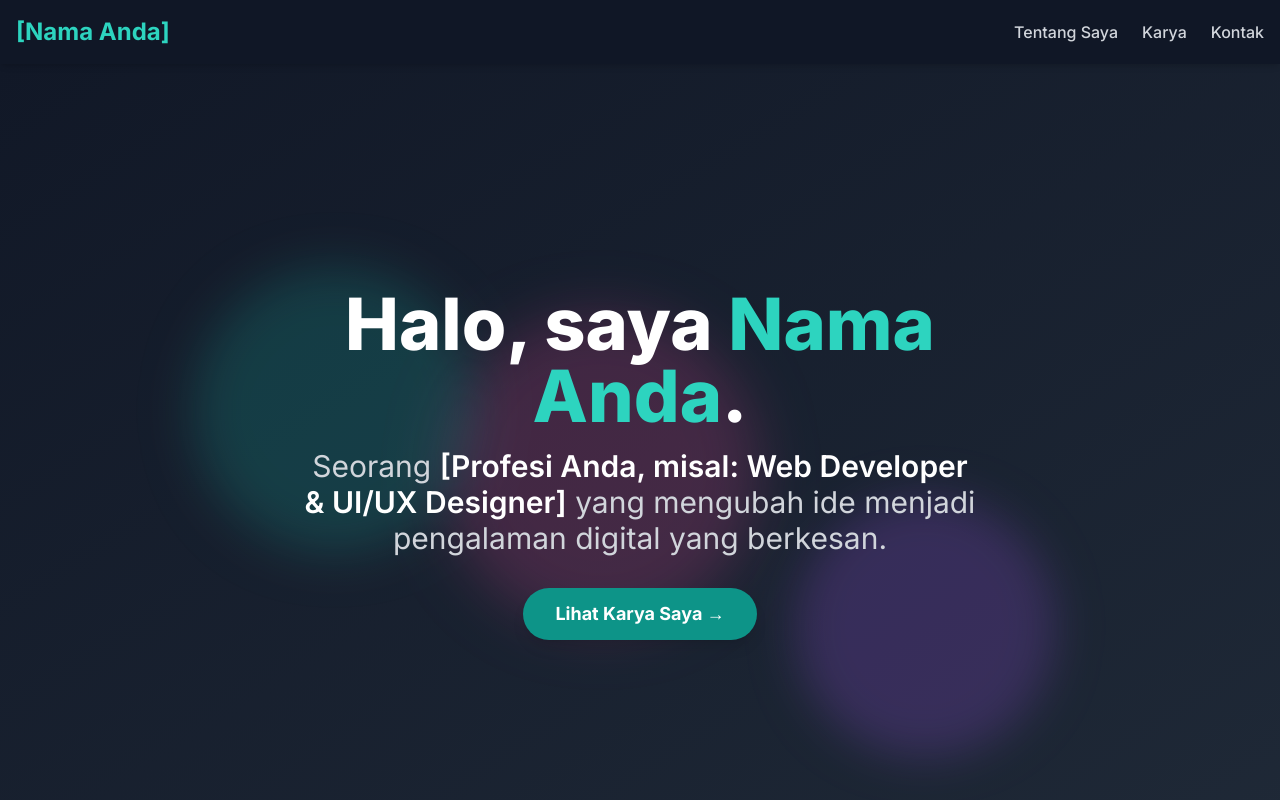
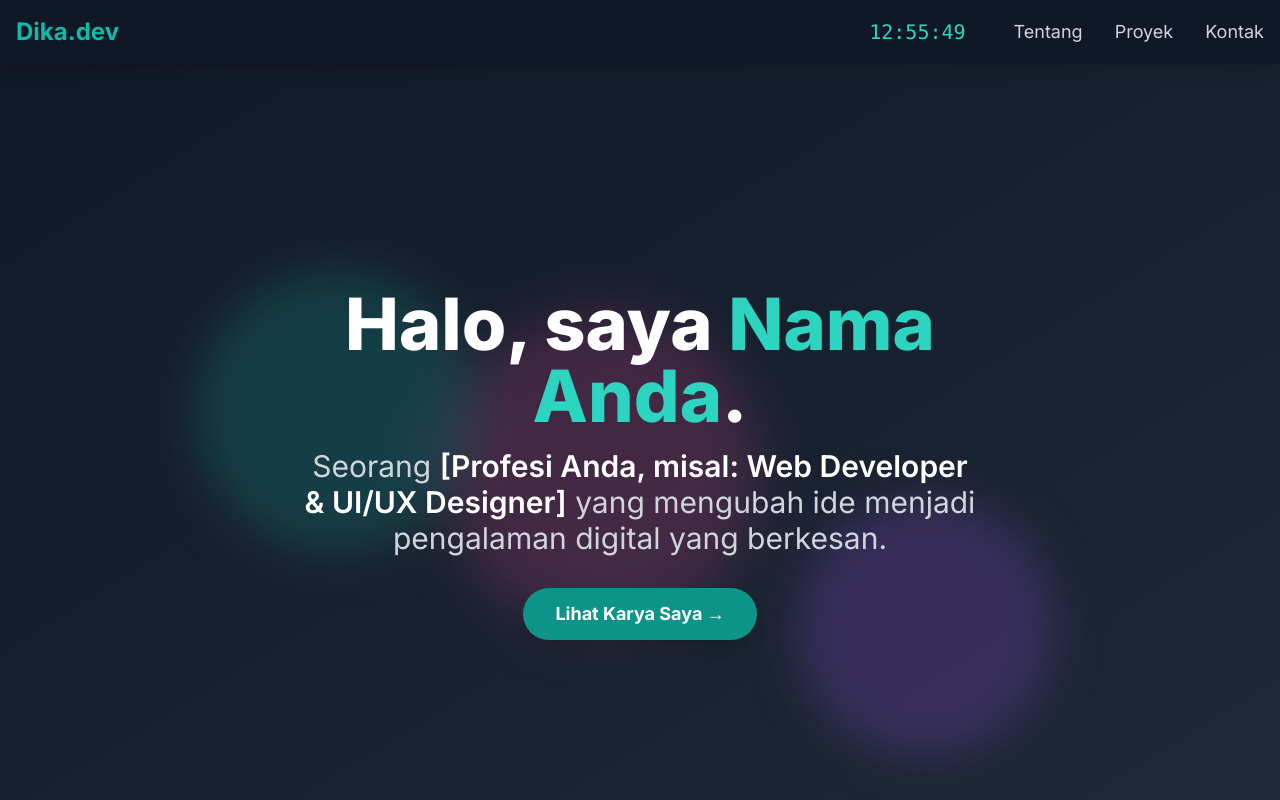
Before and after one commit to RazeYuki/Porto, a Next.js app: page / in a window 1280 px wide. Shown: the top 800 px of the page. Built offline with nearby package versions, Linux system fonts and the light colour scheme.

Commit message:
add clock

```diff
--- /dev/null
+++ b/components/DigitalClock.jsx
@@ -0,0 +1,34 @@
+// components/DigitalClock.jsx
+'use client'; // Penting: Ini harus Client Component karena menggunakan state dan efek
+
+import React, { useState, useEffect } from 'react';
+
+const DigitalClock = () => {
+  const [time, setTime] = useState(new Date());
+
+  useEffect(() => {
+    // Memperbarui waktu setiap detik
+    const timerId = setInterval(() => {
+      setTime(new Date());
+    }, 1000);
+
+    // Membersihkan interval saat komponen dilepas (unmount)
+    return () => clearInterval(timerId);
+  }, []); // [] agar efek hanya berjalan sekali saat mount dan cleanup saat unmount
+
+  // Format waktu menjadi HH:MM:SS
+  const formatTime = (date) => {
+    const hours = String(date.getHours()).padStart(2, '0');
+    const minutes = String(date.getMinutes()).padStart(2, '0');
+    const seconds = String(date.getSeconds()).padStart(2, '0');
+    return `${hours}:${minutes}:${seconds}`;
+  };
+
+  return (
+    <div className="text-xl font-mono text-teal-400 mr-4">
+      {formatTime(time)}
+    </div>
+  );
+};
+
+export default DigitalClock;
--- a/components/Header.jsx
+++ b/components/Header.jsx
@@ -3,7 +3,8 @@
 
 import React, { useState } from 'react';
 import Link from 'next/link';
-import { motion, AnimatePresence } from 'framer-motion';
+import { motion } from 'framer-motion';
+import DigitalClock from './DigitalClock';
 
 const Header = () => {
   const [isOpen, setIsOpen] = useState(false);
@@ -12,63 +13,68 @@ const Header = () => {
     setIsOpen(!isOpen);
   };
 
-  const menuVariants = {
-    hidden: { opacity: 0, x: "100%" },
-    visible: { opacity: 1, x: 0, transition: { type: "tween", duration: 0.3 } },
-    exit: { opacity: 0, x: "100%", transition: { type: "tween", duration: 0.3 } }
-  };
+  return (
+    <header className="fixed w-full top-0 left-0 bg-gray-900 bg-opacity-90 backdrop-blur-sm z-50 shadow-lg">
+      <nav className="container mx-auto px-4 py-4 flex justify-between items-center">
+        {/* Logo di kiri */}
+        <motion.div
+          initial={{ opacity: 0, x: -50 }}
+          animate={{ opacity: 1, x: 0 }}
+          transition={{ duration: 0.5 }}
+        >
+          <Link href="/" className="text-2xl font-bold text-teal-500 hover:text-teal-400 transition-colors duration-300">
+            Dika.dev
+          </Link>
+        </motion.div>
 
-  const linkVariants = {
-    hidden: { opacity: 0, y: 20 },
-    visible: { opacity: 1, y: 0 }
-  };
+        {/* --- Mulai Modifikasi di sini --- */}
+        {/* Kelompokkan jam dan navigasi desktop/mobile toggle */}
+        <div className="flex items-center space-x-8"> {/* Gunakan flex untuk mengelompokkan */}
+          <DigitalClock /> {/* Jam Digital */}
 
-  return (
-    <header className="fixed top-0 left-0 w-full bg-gray-900 bg-opacity-90 backdrop-blur-sm z-50 shadow-md">
-      <nav className="container mx-auto px-4 py-4 flex justify-between items-center">
-        <Link href="/" className="text-2xl font-bold text-teal-400 hover:text-teal-300 transition duration-300">
-          [Nama Anda]
-        </Link>
+          {/* Desktop Navigation */}
+          <motion.div
+            className="hidden md:flex space-x-8"
+            initial={{ opacity: 0, x: 50 }}
+            animate={{ opacity: 1, x: 0 }}
+            transition={{ duration: 0.5 }}
+          >
+            <Link href="#about" className="text-gray-300 hover:text-teal-500 transition-colors duration-300 text-lg">Tentang</Link>
+            <Link href="#projects" className="text-gray-300 hover:text-teal-500 transition-colors duration-300 text-lg">Proyek</Link>
+            <Link href="#contact" className="text-gray-300 hover:text-teal-500 transition-colors duration-300 text-lg">Kontak</Link>
+          </motion.div>
 
-        <div className="hidden md:flex space-x-6">
-          <Link href="#about" className="text-gray-300 hover:text-white transition duration-300 font-medium">Tentang Saya</Link>
-          <Link href="#projects" className="text-gray-300 hover:text-white transition duration-300 font-medium">Karya</Link>
-          <Link href="#contact" className="text-gray-300 hover:text-white transition duration-300 font-medium">Kontak</Link>
+          {/* Mobile menu button */}
+          <div className="md:hidden">
+            <button onClick={toggleMenu} className="text-gray-100 focus:outline-none focus:ring-2 focus:ring-teal-500 rounded p-1">
+              <svg className="w-8 h-8" fill="none" stroke="currentColor" viewBox="0 0 24 24" xmlns="http://www.w3.org/2000/svg">
+                {isOpen ? (
+                  <path strokeLinecap="round" strokeLinejoin="round" strokeWidth="2" d="M6 18L18 6M6 6l12 12"></path>
+                ) : (
+                  <path strokeLinecap="round" strokeLinejoin="round" strokeWidth="2" d="M4 6h16M4 12h16m-7 6h7"></path>
+                )}
+              </svg>
+            </button>
+          </div>
         </div>
+        {/* --- Akhir Modifikasi --- */}
 
-        <button className="md:hidden text-gray-300 hover:text-white" onClick={toggleMenu} aria-label="Toggle menu">
-          {isOpen ? (
-            <svg className="w-8 h-8" fill="none" stroke="currentColor" viewBox="0 0 24 24" xmlns="http://www.w3.org/2000/svg">
-              <path strokeLinecap="round" strokeLinejoin="round" strokeWidth="2" d="M6 18L18 6M6 6l12 12"></path>
-            </svg>
-          ) : (
-            <svg className="w-8 h-8" fill="none" stroke="currentColor" viewBox="0 0 24 24" xmlns="http://www.w3.org/2000/svg">
-              <path strokeLinecap="round" strokeLinejoin="round" strokeWidth="2" d="M4 6h16M4 12h16M4 18h16"></path>
-            </svg>
-          )}
-        </button>
-
-        <AnimatePresence>
-          {isOpen && (
-            <motion.div
-              className="fixed inset-0 bg-gray-900 flex flex-col items-center justify-center space-y-8 md:hidden"
-              variants={menuVariants}
-              initial="hidden"
-              animate="visible"
-              exit="exit"
-            >
-              <motion.div variants={linkVariants} initial="hidden" animate="visible" transition={{ delay: 0.1 }}>
-                <Link href="#about" className="text-gray-200 text-3xl hover:text-white" onClick={toggleMenu}>Tentang Saya</Link>
-              </motion.div>
-              <motion.div variants={linkVariants} initial="hidden" animate="visible" transition={{ delay: 0.2 }}>
-                <Link href="#projects" className="text-gray-200 text-3xl hover:text-white" onClick={toggleMenu}>Karya</Link>
-              </motion.div>
-              <motion.div variants={linkVariants} initial="hidden" animate="visible" transition={{ delay: 0.3 }}>
-                <Link href="#contact" className="text-gray-200 text-3xl hover:text-white" onClick={toggleMenu}>Kontak</Link>
-              </motion.div>
-            </motion.div>
-          )}
-        </AnimatePresence>
+        {/* Mobile Navigation (Conditional) */}
+        {isOpen && (
+          <motion.div
+            className="md:hidden absolute top-full left-0 w-full bg-gray-800 bg-opacity-95 backdrop-blur-md shadow-lg py-4 border-t border-gray-700"
+            initial={{ opacity: 0, y: -20 }}
+            animate={{ opacity: 1, y: 0 }}
+            exit={{ opacity: 0, y: -20 }}
+            transition={{ duration: 0.3 }}
+          >
+            <div className="flex flex-col items-center space-y-4">
+              <Link href="#about" className="text-gray-100 hover:text-teal-500 transition-colors duration-300 text-xl" onClick={toggleMenu}>Tentang</Link>
+              <Link href="#projects" className="text-gray-100 hover:text-teal-500 transition-colors duration-300 text-xl" onClick={toggleMenu}>Proyek</Link>
+              <Link href="#contact" className="text-gray-100 hover:text-teal-500 transition-colors duration-300 text-xl" onClick={toggleMenu}>Kontak</Link>
+            </div>
+          </motion.div>
+        )}
       </nav>
     </header>
   );
```
